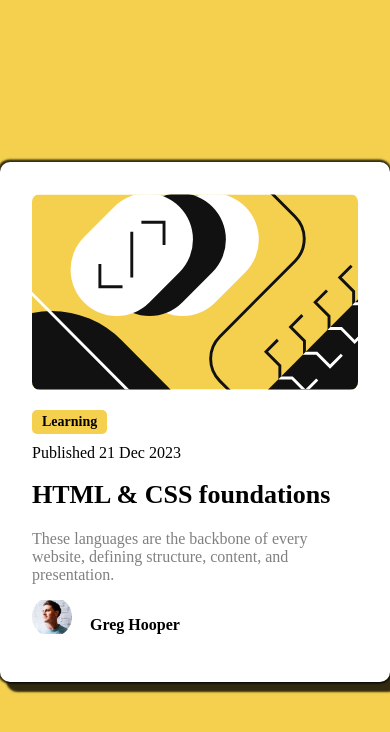
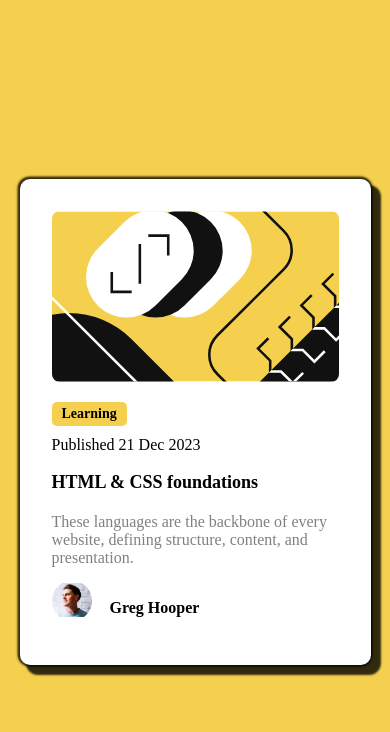
Before and after one commit to jsCodingNerd/blog-preview-card-main, a plain HTML site: page index.html in a window 390 px wide. Drawn offline with Linux system fonts and the light colour scheme.

Commit message:
responsive attempt 1

```diff
--- a/style/style.css
+++ b/style/style.css
@@ -18,7 +18,8 @@ body{
 .card{
     background: white;
     height: auto;
-    width: 50vh;
+    max-width: 400px;
+    width: 90%;
     padding: 2rem;
     box-shadow: 8px 8px 2px 2px  rgba(0, 0, 0, 0.8),
     -0.5px -0.5px 2px 2px  rgba(0, 0, 0, 0.8);
@@ -46,8 +47,8 @@ body{
 }
 
 .card h1{
-    white-space: nowrap;
-    font-size: 26px;
+    white-space: normal;
+    font-size: clamp(18px, 2vw, 26px);
     margin-bottom: 20px;
 
 }
```
